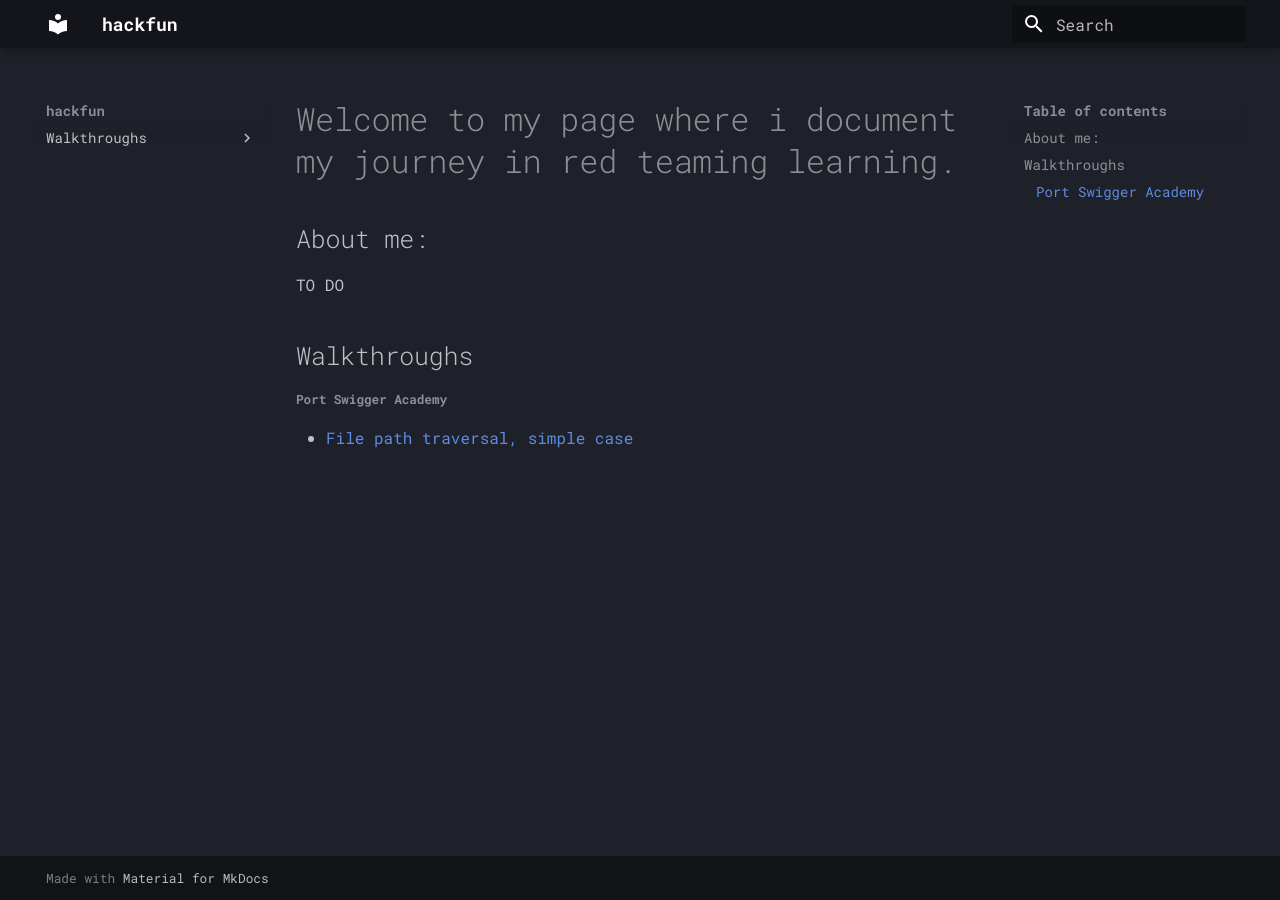
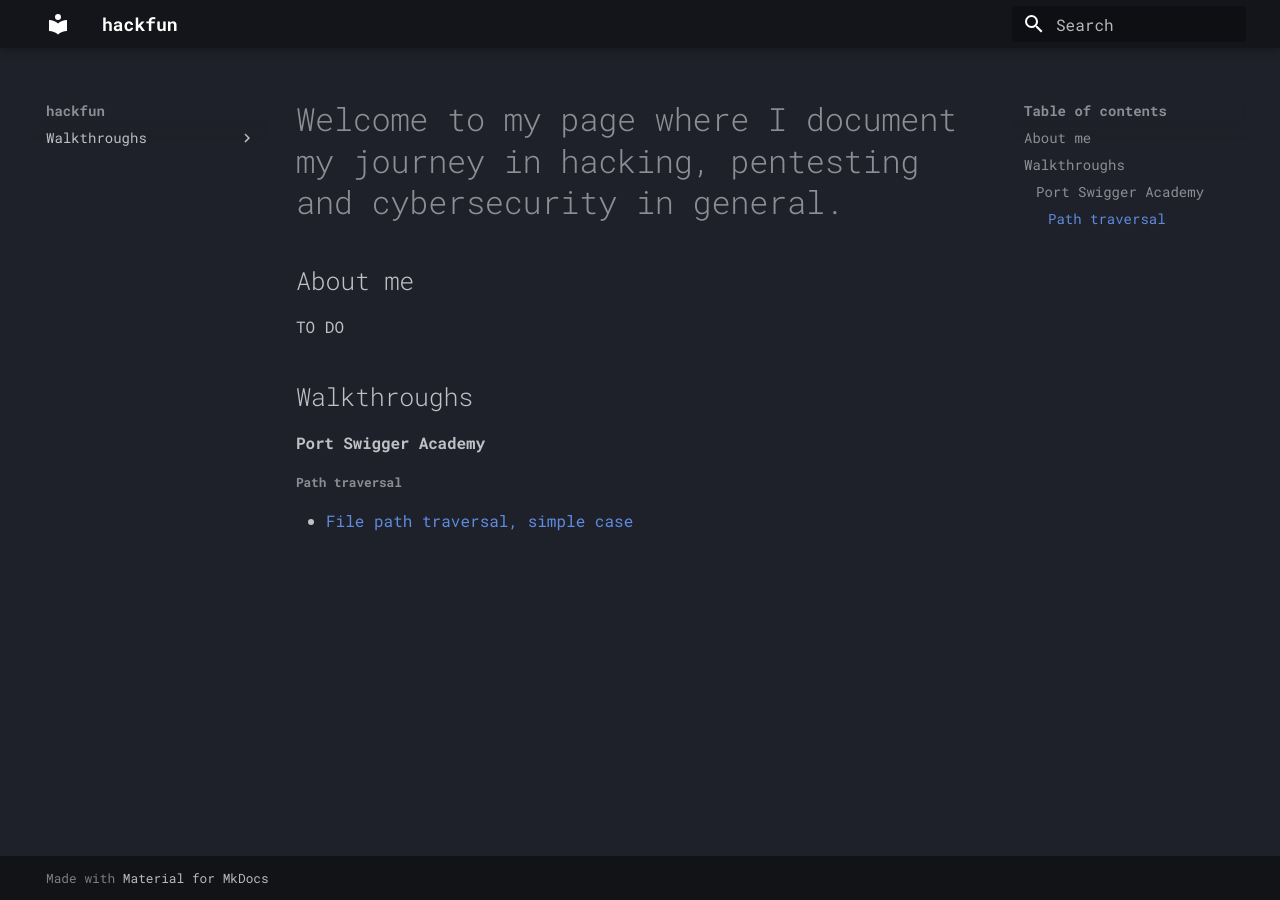
Before and after one commit to peviq/hackfun, an MkDocs documentation site: the page built from docs/index.md, in a window 1280 px wide. Built offline with MkDocs 1.6.1 and Material for MkDocs 9.7.7, drawn with Linux system fonts in a browser that asks for light colours.

Commit message:
changed title and navigation

```diff
--- a/docs/index.md
+++ b/docs/index.md
@@ -1,11 +1,13 @@
-# Welcome to my page where i document my journey in red teaming learning.
+# Welcome to my page where I document my journey in hacking, pentesting and cybersecurity in general.
 
-## About me:
+## About me
 
 TO DO
 
 ## Walkthroughs
 
-###### Port Swigger Academy
+#### Port Swigger Academy
+
+###### Path traversal
 
 - [File path traversal, simple case](walkthroughs/port_swigger/path_traversal/file_path_traversal_simple_case.md)
```
Also changed, not shown: docs/walkthroughs/port_swigger/path_traversal/file_path_traversal_simple_case.md (+0 -8 lines).
